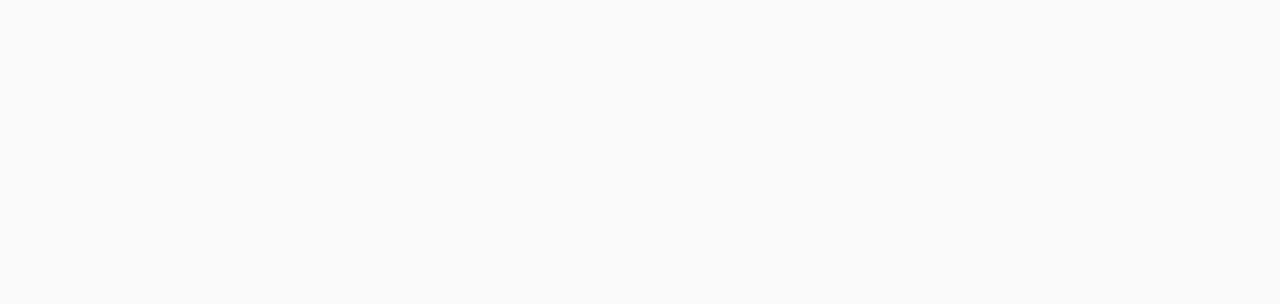
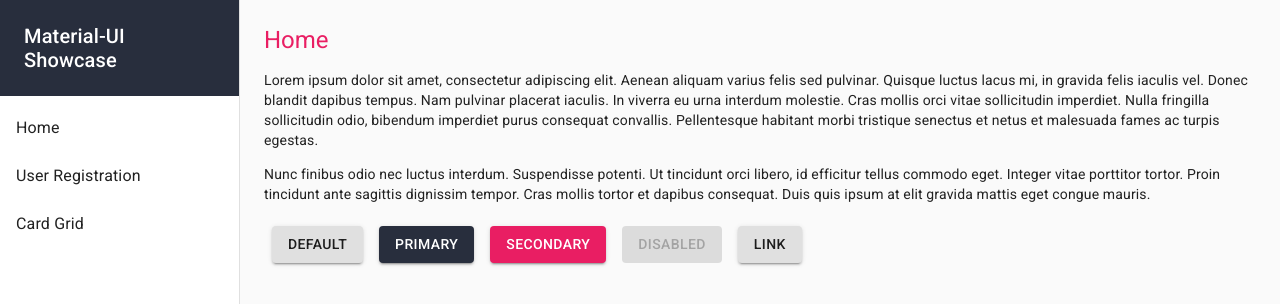
Before and after one commit to joserogeriofilho/material-ui-poc, a React (Create React App) app: page /home in a window 1280 px wide. Shown: the top 304 px of the page. Built offline with nearby package versions, Linux system fonts and the light colour scheme.

Commit message:
Styling of the selected itens list on the navigation drawer

```diff
--- a/src/App.js
+++ b/src/App.js
@@ -9,10 +9,10 @@
 const theme = createMuiTheme({
   palette: {
     secondary: {
-      main: blue[900]
+      main: '#E91E63'
     },
     primary: {
-      main: indigo[700]
+      main: '#282E3D'
     }
   }
 });
--- a/src/Routes.js
+++ b/src/Routes.js
@@ -1,16 +1,16 @@
 import React from 'react'
 import { Route, Switch, BrowserRouter } from 'react-router-dom'
-import Page1 from './pages/Page1'
-import Page2 from './pages/Page2'
-import Page3 from './pages/Page3'
+import HomePage from './pages/HomePage'
+import UserRegistrationPage from './pages/UserRegistrationPage'
+import CardGridPage from './pages/CardGridPage'
 
 export default props => (
     <BrowserRouter>
         <Switch>
-            <Route exact path='/' component={ Page1 } />
-            <Route exact path='/page1' component={ Page1 } />
-            <Route exact path='/page2' component={ Page2 } />
-            <Route exact path='/page3' component={ Page3 } />
+            <Route exact path='/' component={ HomePage } />
+            <Route exact path='/home' component={ HomePage } />
+            <Route exact path='/userRegistration' component={ UserRegistrationPage } />
+            <Route exact path='/cardGrid' component={ CardGridPage } />
         </Switch>
     </BrowserRouter>
   )
--- a/src/components/NavigationDrawer.js
+++ b/src/components/NavigationDrawer.js
@@ -14,15 +14,15 @@
 const Menu = [
     {
         label: "Home",
-        pathname: "/page1"
+        pathname: "/"
     },
     {
         label: "User Registration",
-        pathname: "/page2"
+        pathname: "/userRegistration"
     },
     {
         label: "Card Grid",
-        pathname: "/page3"
+        pathname: "/cardGrid"
     }
 ];
 
@@ -41,6 +41,10 @@
     },
     drawerTitle: {
         lineHeight: '120%'
+    },
+    selectedItem: {
+        color: theme.palette.secondary.main,
+        backgroundColor: 'transparent !important'
     }
 });
 
@@ -63,7 +67,10 @@
                             component={item.external ? MaterialLink : Link}
                             href={item.external ? item.pathname : null}
                             to={item.external ? null : {pathname: item.pathname, search: props.location.search}}
-                            button key={item.label}>
+                            selected={props.location.pathname === item.pathname ? true : false}
+                            classes = {{selected: classes.selectedItem}}
+                            button
+                            key={item.label}>
                             <ListItemText primary={item.label} />
                         </ListItem>
                     ))}
--- a/src/layouts/DrawerTopBarLayout.js
+++ b/src/layouts/DrawerTopBarLayout.js
@@ -10,10 +10,10 @@
     wrapper: {
         display: 'flex',
         height: '100%'
-      },
+    },
     content: {
-        width: '100%',
-    }
+        width: '100%'
+    },
 });
 
 
--- a/src/pages/Page1.js
+++ b/src/pages/CardGridPage.js
@@ -9,24 +9,27 @@
 
 
 const styles = theme => ({
-
-  });
+  pagetitle: {
+    paddingTop: '24px',
+    color: theme.palette.secondary.main
+  },
+});
 
 
-export class Page1 extends Component {
+export class CardGridPage extends Component {
 
     render(){
         const { classes } = this.props;
-        const pageTitle = "Home";
+        const pageTitle = "Card Grid";
 
         return (
-          <DrawerTopBarLayout title={pageTitle}>
+            <DrawerTopBarLayout title={pageTitle}>
 
             <Container>
               <Grid container spacing={3}>
                 <Grid item xs={12}>
                   <Hidden xsDown implementation="css">
-                    <Typography variant="h5">
+                    <Typography variant="h5" className={classes.pagetitle}>
                       {pageTitle}
                     </Typography>
                   </Hidden>
@@ -38,10 +41,10 @@
               </Grid>
             </Container>
 
-          </DrawerTopBarLayout>
+            </DrawerTopBarLayout>
         );
     }
 
 }
 
-export default withRouter(withStyles(styles)(Page1));
+export default withRouter(withStyles(styles)(CardGridPage));
--- a/src/pages/Page3.js
+++ b/src/pages/HomePage.js
@@ -6,27 +6,34 @@
 import Grid from '@material-ui/core/Grid';
 import Typography from '@material-ui/core/Typography';
 import Hidden from '@material-ui/core/Hidden';
+import Button from '@material-ui/core/Button';
 
 
 const styles = theme => ({
-
-});
+    pagetitle: {
+      paddingTop: '24px',
+      color: theme.palette.secondary.main
+    },
+    button: {
+      margin: theme.spacing(1),
+    }
+  });
 
 
-export class Page3 extends Component {
+export class HomePage extends Component {
 
     render(){
         const { classes } = this.props;
-        const pageTitle = "Card Grid";
+        const pageTitle = "Home";
 
         return (
-            <DrawerTopBarLayout title={pageTitle}>
+          <DrawerTopBarLayout title={pageTitle}>
 
             <Container>
               <Grid container spacing={3}>
                 <Grid item xs={12}>
                   <Hidden xsDown implementation="css">
-                    <Typography variant="h5">
+                    <Typography variant="h5" className={classes.pagetitle}>
                       {pageTitle}
                     </Typography>
                   </Hidden>
@@ -34,14 +41,30 @@
                   <p>Lorem ipsum dolor sit amet, consectetur adipiscing elit. Aenean aliquam varius felis sed pulvinar. Quisque luctus lacus mi, in gravida felis iaculis vel. Donec blandit dapibus tempus. Nam pulvinar placerat iaculis. In viverra eu urna interdum molestie. Cras mollis orci vitae sollicitudin imperdiet. Nulla fringilla sollicitudin odio, bibendum imperdiet purus consequat convallis. Pellentesque habitant morbi tristique senectus et netus et malesuada fames ac turpis egestas.</p>
 
                   <p>Nunc finibus odio nec luctus interdum. Suspendisse potenti. Ut tincidunt orci libero, id efficitur tellus commodo eget. Integer vitae porttitor tortor. Proin tincidunt ante sagittis dignissim tempor. Cras mollis tortor et dapibus consequat. Duis quis ipsum at elit gravida mattis eget congue mauris.</p>
+
+                  <Button variant="contained" className={classes.button}>
+                    Default
+                  </Button>
+                  <Button variant="contained" color="primary" className={classes.button}>
+                    Primary
+                  </Button>
+                  <Button variant="contained" color="secondary" className={classes.button}>
+                    Secondary
+                  </Button>
+                  <Button variant="contained" color="secondary" disabled className={classes.button}>
+                    Disabled
+                  </Button>
+                  <Button variant="contained" href="#contained-buttons" className={classes.button}>
+                    Link
+                  </Button>
                 </Grid>
               </Grid>
             </Container>
 
-            </DrawerTopBarLayout>
+          </DrawerTopBarLayout>
         );
     }
 
 }
 
-export default withRouter(withStyles(styles)(Page3));
+export default withRouter(withStyles(styles)(HomePage));
--- a/src/pages/Page2.js
+++ b/src/pages/UserRegistrationPage.js
@@ -9,11 +9,14 @@
 
 
 const styles = theme => ({
-
+  pagetitle: {
+    paddingTop: '24px',
+    color: theme.palette.secondary.main
+  },
 });
 
 
-export class Page2 extends Component {
+export class UserRegistrationPage extends Component {
 
     render(){
         const { classes } = this.props;
@@ -26,7 +29,7 @@
               <Grid container spacing={3}>
                 <Grid item xs={12}>
                   <Hidden xsDown implementation="css">
-                    <Typography variant="h5">
+                    <Typography variant="h5" className={classes.pagetitle}>
                       {pageTitle}
                     </Typography>
                   </Hidden>
@@ -44,4 +47,4 @@
 
 }
 
-export default withRouter(withStyles(styles)(Page2));
+export default withRouter(withStyles(styles)(UserRegistrationPage));
```
